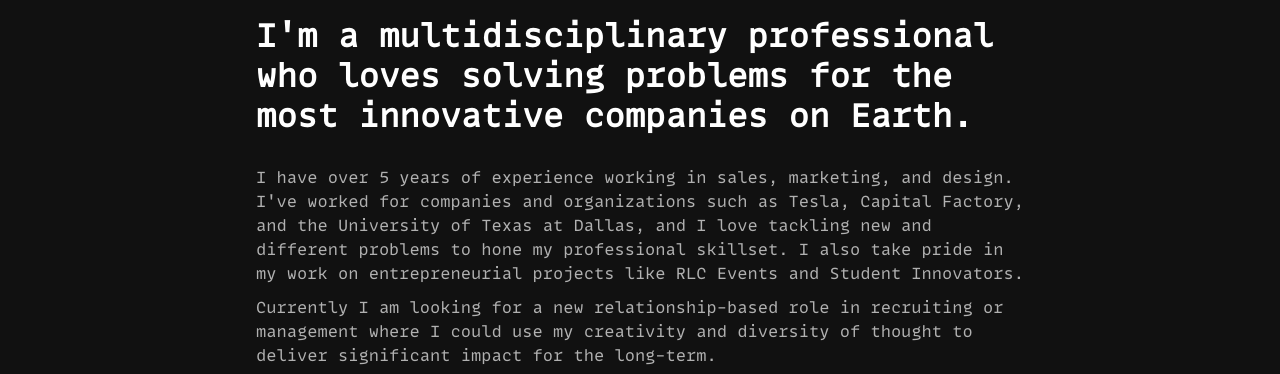
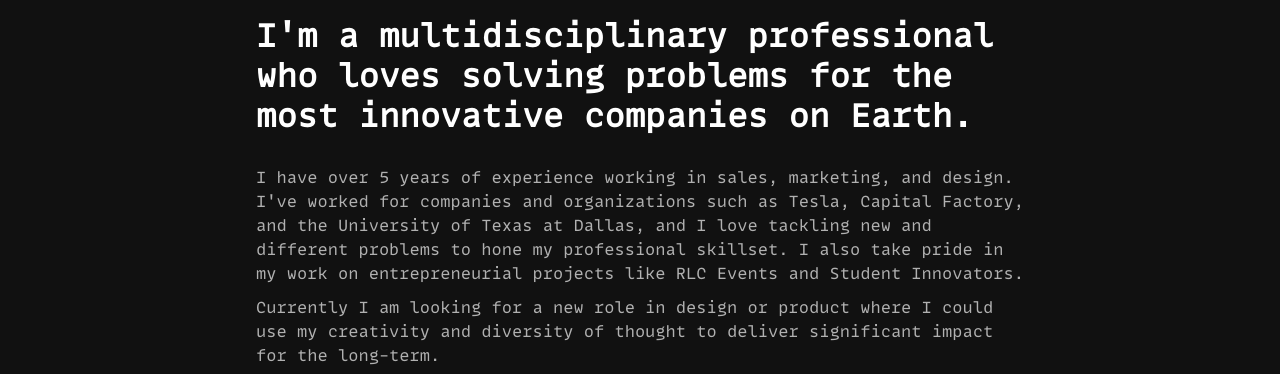
Before and after one commit to orenpajela/orenpajelawebsite, a plain HTML site: page index.html in a window 1280 px wide. Shown: the part 239-613 px from the top of the page. Drawn offline with nearby package versions, Linux system fonts and the light colour scheme.

Commit message:
Update index.html

```diff
--- a/index.html
+++ b/index.html
@@ -48,7 +48,7 @@
       <h2 class="size-32-heading">I&#x27;m a multidisciplinary professional who loves solving problems for the most innovative companies on Earth.</h2>
       <div class="_20-px-spacer"></div>
       <p class="paragraph">I have over 5 years of experience working in sales, marketing, and design. I&#x27;ve worked for companies and organizations such as Tesla, Capital Factory, and the University of Texas at Dallas, and I love tackling new and different problems to hone my professional skillset. I also take pride in my work on entrepreneurial projects like RLC Events and Student Innovators. </p>
-      <p class="paragraph">Currently I am looking for a new relationship-based role in recruiting or management where I could use my creativity and diversity of thought to deliver significant impact for the long-term.</p>
+      <p class="paragraph">Currently I am looking for a new role in design or product where I could use my creativity and diversity of thought to deliver significant impact for the long-term.</p>
       <div class="_20-px-spacer"></div>
       <a href="google.html" class="project-div w-inline-block">
         <div class="icon-holder"><img src="images/Google-Icon.png" loading="lazy" width="72" sizes="72px" srcset="images/Google-Icon-p-500.png 500w, images/Google-Icon.png 512w" alt="A Google Icon" class="image-3"></div>
```
